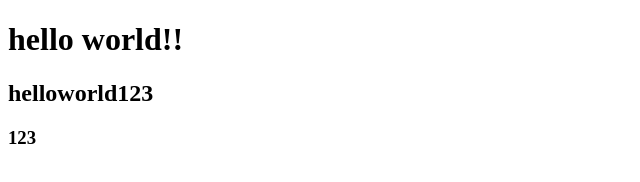
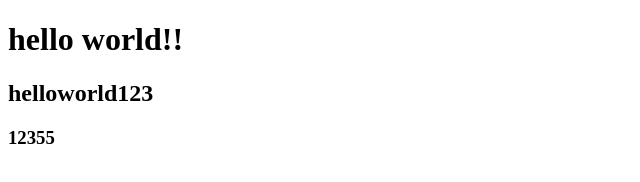
Before and after one commit to Lend1i/project, a plain HTML site: page index.html in a window 1280 px wide. Shown: the full height of the page, 0-640 px from the left. Drawn offline with Linux system fonts and the light colour scheme.

Commit message:
added changed h3

```diff
--- a/index.html
+++ b/index.html
@@ -8,6 +8,6 @@
 <body>
     <h1>hello world!!</h1>
     <h2>helloworld123</h2>
-    <h3>123</h3>
+    <h3>12355</h3>
 </body>
 </html>
```
